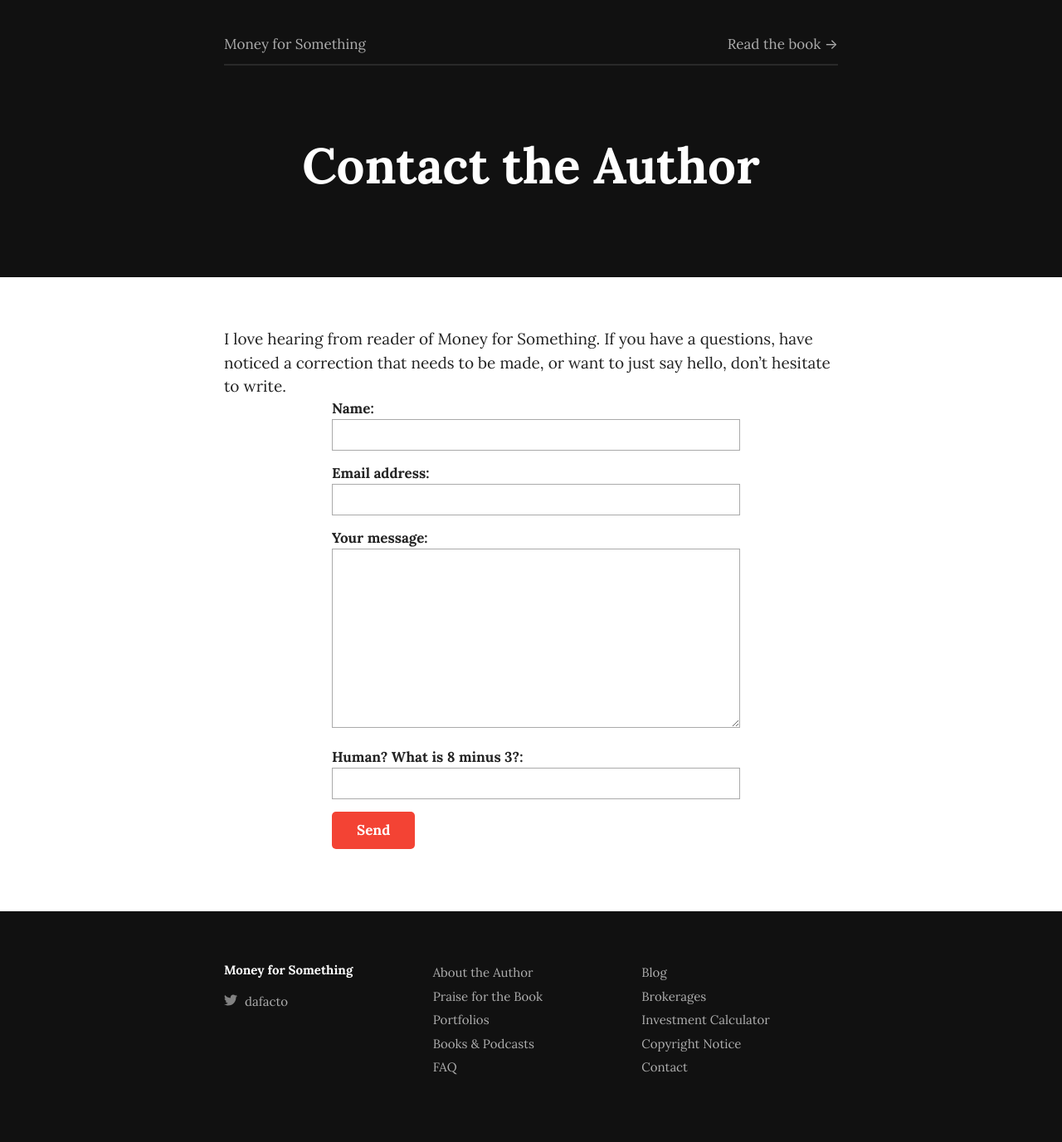
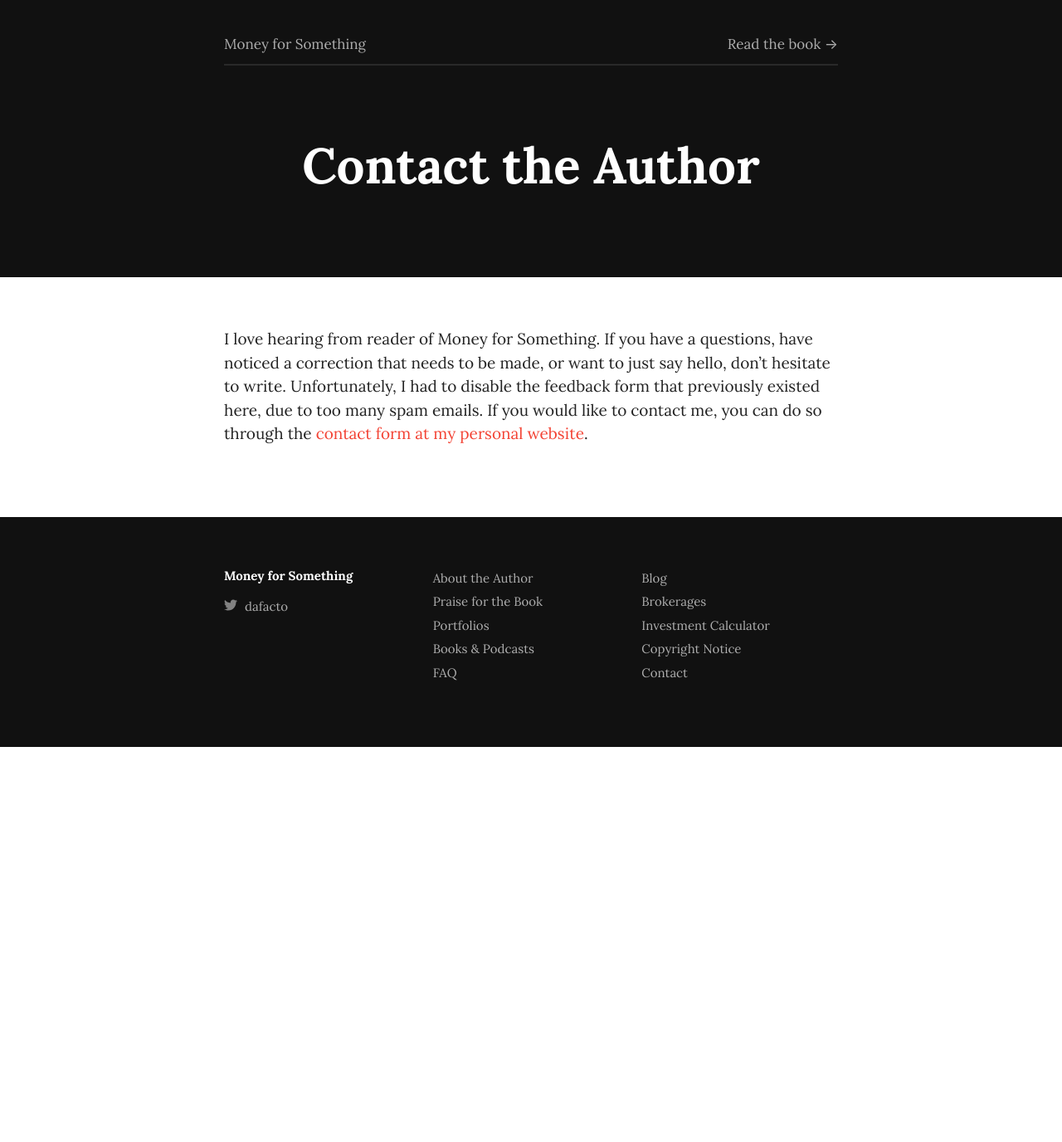
Before and after one commit to dafacto/moneyforsomething, a Jekyll site: the page built from contact.html, in a window 1280 px wide. Shown: the whole page at 83% size. Built offline with Jekyll 4.4.1, drawn with Linux system fonts in a browser that asks for light colours; some web fonts are replaced; a script that is not in the unit is left out; after the commit the page ends 900 px from its top, so only the background shows below that.

Commit message:
Update contact form.

```diff
--- a/contact.html
+++ b/contact.html
@@ -6,24 +6,4 @@ permalink: /contact/
 
 I love hearing from reader of Money for Something. If you have a questions, have noticed a correction that needs to be made, or want to just say hello, don’t hesitate to write.
 
-<form action="https://butler.dafacto.com/m4s.php" method="POST">
-  <p>
-    <label>Name:</label>
-    <input name="name">
-  </p>
-  <p>
-    <label>Email address:</label>
-    <input name="email">
-  </p>
-  <p>
-    <label>Your message:</label>
-    <textarea name="message" rows="8"></textarea>
-  </p>
-  <p>
-    <label>Human? What is 8 minus 3?:</label>
-    <input name="math">
-  </p>
-  <p>
-    <button name="submit">Send</button>
-  </p>
-</form>
+Unfortunately, I had to disable the feedback form that previously existed here, due to too many spam emails. If you would like to contact me, you can do so through the <a href="https://dafacto.com/contact/">contact form at my personal website</a>.
```
